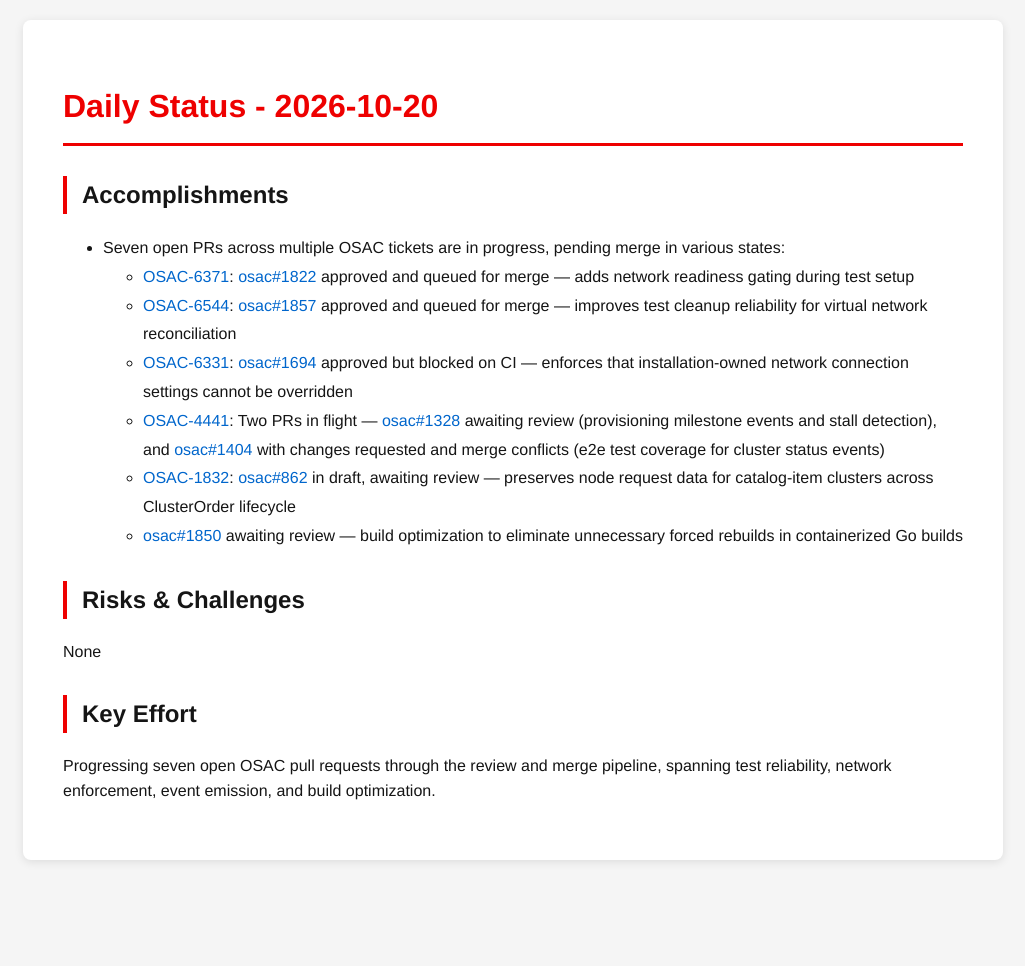
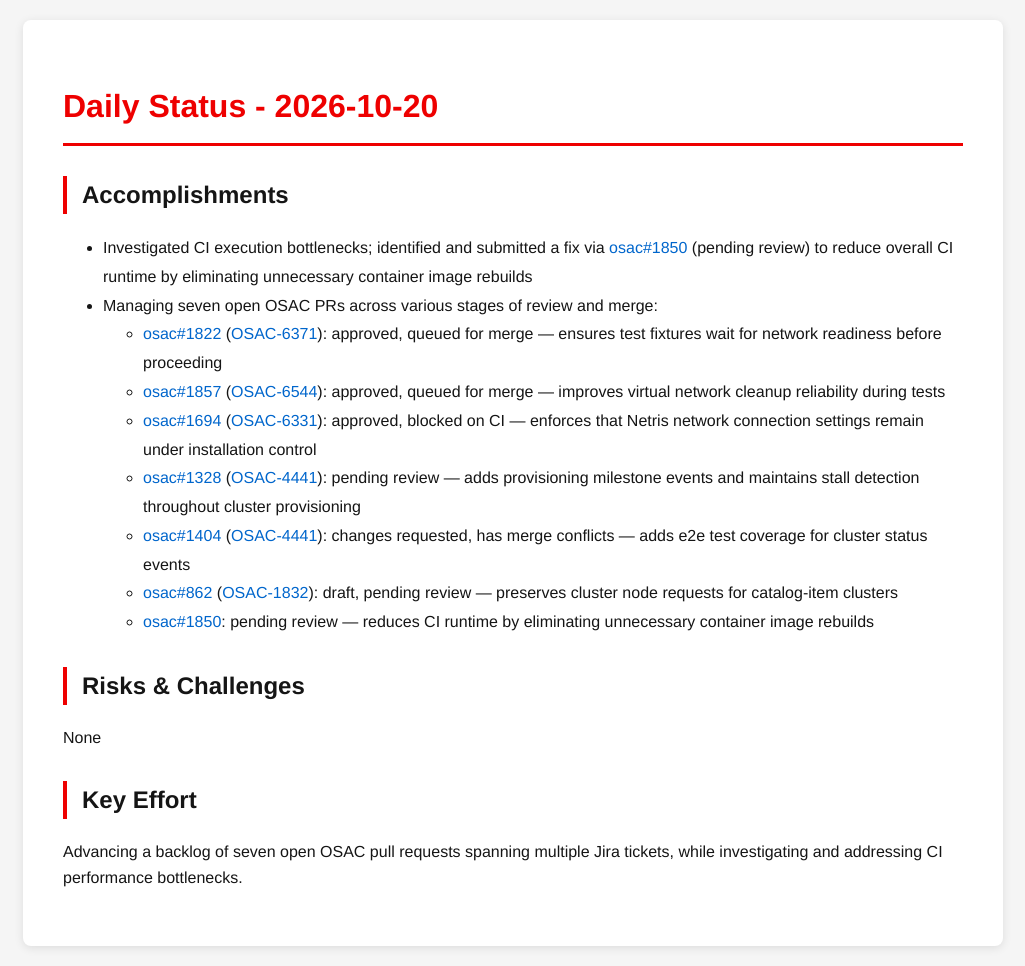
Before and after one commit to tzvatot/daily-status, a Jekyll site: the page built from 2026-10-20.md, in a window 1280 px wide. Shown: the whole page, without its empty margins (127-1152 px from the left). Built offline with Jekyll 4.4.1, drawn with Linux system fonts in a browser that asks for light colours; before the commit the page ends 900 px from its top, so only the background shows below that.

Commit message:
Daily status update - 2026-10-20

```diff
--- a/2026-10-20.md
+++ b/2026-10-20.md
@@ -7,16 +7,18 @@ date: 2026-10-20
 # Daily Status - 2026-10-20
 
 ## Accomplishments
-- Seven open PRs across multiple OSAC tickets are in progress, pending merge in various states:
-  - [OSAC-6371](https://redhat.atlassian.net/browse/OSAC-6371): [osac#1822](https://github.com/osac-project/osac/pull/1822) approved and queued for merge — adds network readiness gating during test setup
-  - [OSAC-6544](https://redhat.atlassian.net/browse/OSAC-6544): [osac#1857](https://github.com/osac-project/osac/pull/1857) approved and queued for merge — improves test cleanup reliability for virtual network reconciliation
-  - [OSAC-6331](https://redhat.atlassian.net/browse/OSAC-6331): [osac#1694](https://github.com/osac-project/osac/pull/1694) approved but blocked on CI — enforces that installation-owned network connection settings cannot be overridden
-  - [OSAC-4441](https://redhat.atlassian.net/browse/OSAC-4441): Two PRs in flight — [osac#1328](https://github.com/osac-project/osac/pull/1328) awaiting review (provisioning milestone events and stall detection), and [osac#1404](https://github.com/osac-project/osac/pull/1404) with changes requested and merge conflicts (e2e test coverage for cluster status events)
-  - [OSAC-1832](https://redhat.atlassian.net/browse/OSAC-1832): [osac#862](https://github.com/osac-project/osac/pull/862) in draft, awaiting review — preserves node request data for catalog-item clusters across ClusterOrder lifecycle
-  - [osac#1850](https://github.com/osac-project/osac/pull/1850) awaiting review — build optimization to eliminate unnecessary forced rebuilds in containerized Go builds
+- Investigated CI execution bottlenecks; identified and submitted a fix via [osac#1850](https://github.com/osac-project/osac/pull/1850) (pending review) to reduce overall CI runtime by eliminating unnecessary container image rebuilds
+- Managing seven open OSAC PRs across various stages of review and merge:
+  - [osac#1822](https://github.com/osac-project/osac/pull/1822) ([OSAC-6371](https://redhat.atlassian.net/browse/OSAC-6371)): approved, queued for merge — ensures test fixtures wait for network readiness before proceeding
+  - [osac#1857](https://github.com/osac-project/osac/pull/1857) ([OSAC-6544](https://redhat.atlassian.net/browse/OSAC-6544)): approved, queued for merge — improves virtual network cleanup reliability during tests
+  - [osac#1694](https://github.com/osac-project/osac/pull/1694) ([OSAC-6331](https://redhat.atlassian.net/browse/OSAC-6331)): approved, blocked on CI — enforces that Netris network connection settings remain under installation control
+  - [osac#1328](https://github.com/osac-project/osac/pull/1328) ([OSAC-4441](https://redhat.atlassian.net/browse/OSAC-4441)): pending review — adds provisioning milestone events and maintains stall detection throughout cluster provisioning
+  - [osac#1404](https://github.com/osac-project/osac/pull/1404) ([OSAC-4441](https://redhat.atlassian.net/browse/OSAC-4441)): changes requested, has merge conflicts — adds e2e test coverage for cluster status events
+  - [osac#862](https://github.com/osac-project/osac/pull/862) ([OSAC-1832](https://redhat.atlassian.net/browse/OSAC-1832)): draft, pending review — preserves cluster node requests for catalog-item clusters
+  - [osac#1850](https://github.com/osac-project/osac/pull/1850): pending review — reduces CI runtime by eliminating unnecessary container image rebuilds
 
 ## Risks & Challenges
 None
 
 ## Key Effort
-Progressing seven open OSAC pull requests through the review and merge pipeline, spanning test reliability, network enforcement, event emission, and build optimization.
+Advancing a backlog of seven open OSAC pull requests spanning multiple Jira tickets, while investigating and addressing CI performance bottlenecks.
```
